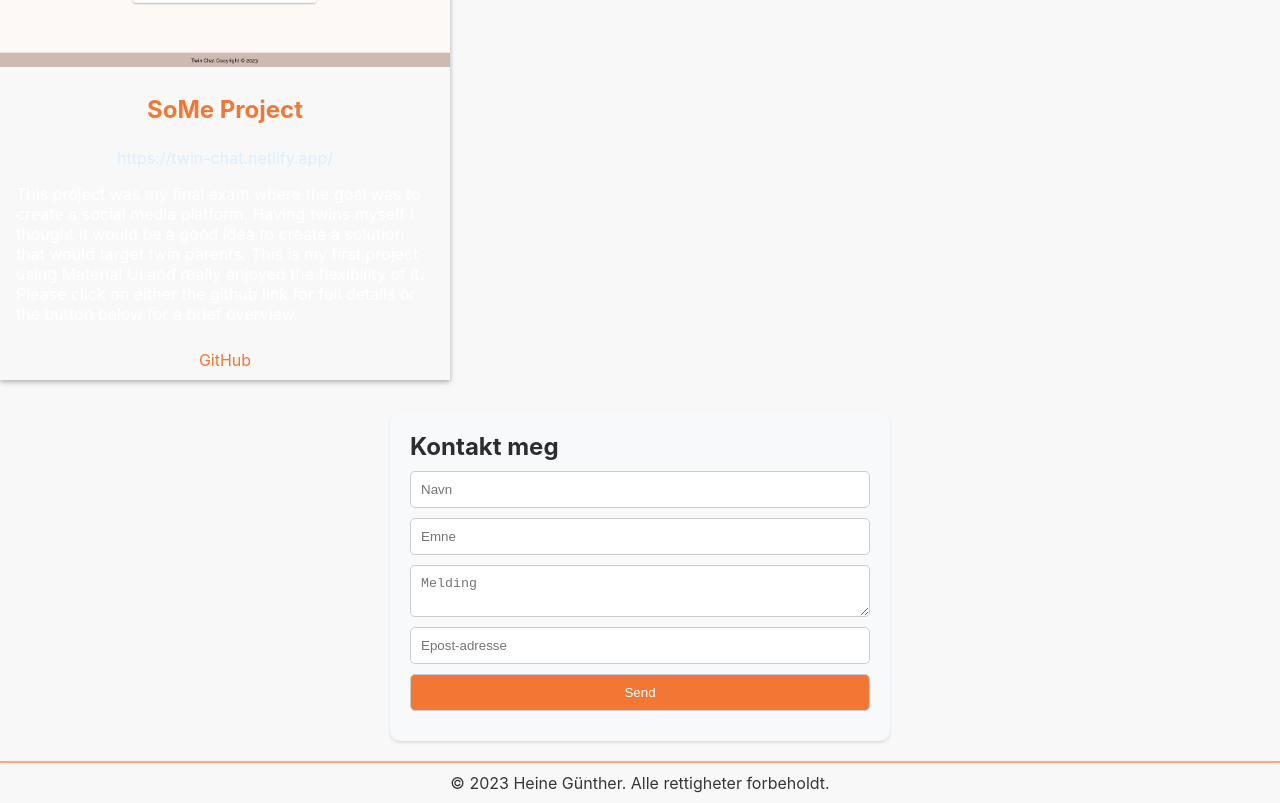
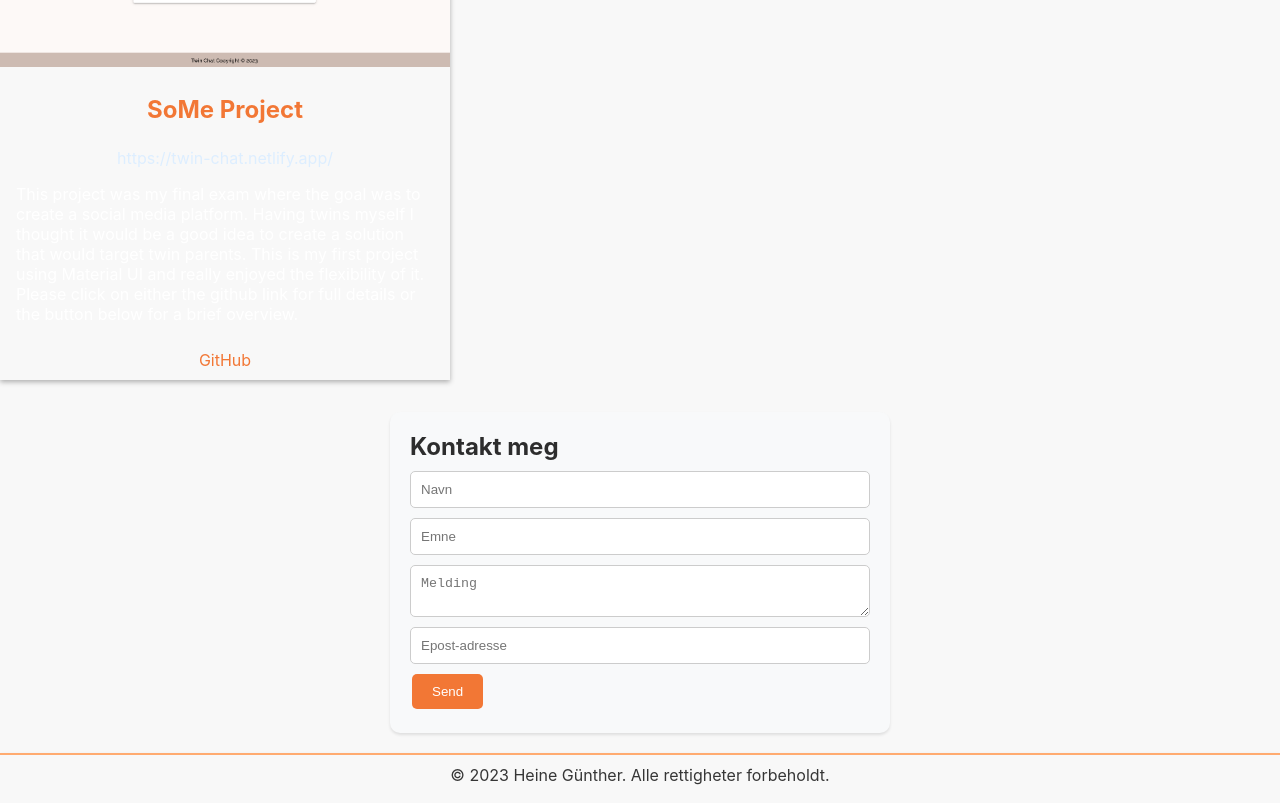
Before and after one commit to coding-chef77/openai-chatbot-portfolio, a React (Create React App) app: page / in a window 1280 px wide. Shown: the part 912-1715 px from the top of the page. Built offline with nearby package versions, Linux system fonts and the light colour scheme.

Commit message:
Oppdatert css igjen

```diff
--- a/src/components/Contact/Contact.css
+++ b/src/components/Contact/Contact.css
@@ -12,9 +12,24 @@
   margin-bottom: 10px;
 }
 
+.contact-section button {
+  display: block;
+  border: none;
+  padding: 10px 20px;
+  text-align: center;
+  margin: 4px 2px;
+  cursor: pointer;
+  border-radius: 5px;
+}
+
+.contact-section button:disabled {
+  opacity: 0.6;
+  cursor: not-allowed;
+}
+
 .contact-section input,
-.contact-section textarea,
-.contact-section button {
+.contact-section textarea
+ {
   display: block;
   width: 100%;
   padding: 10px;
```
Also changed, not shown: src/components/Contact/Contact.js (line endings or trailing spaces).
